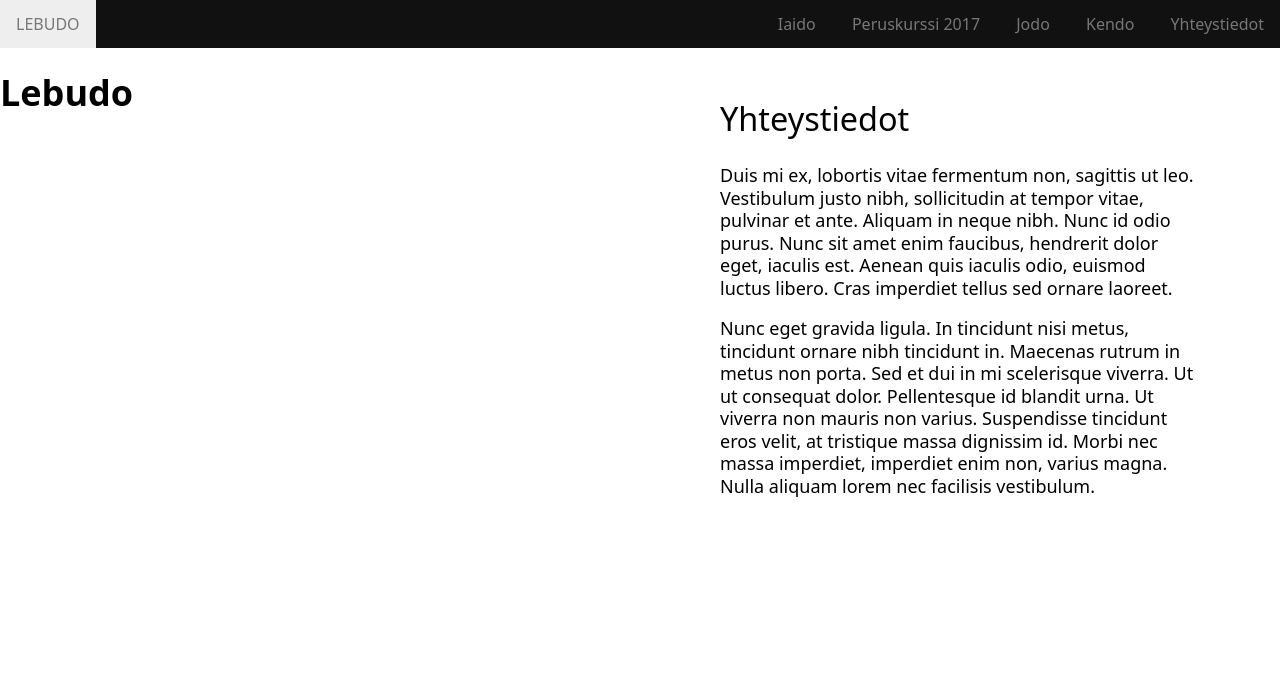
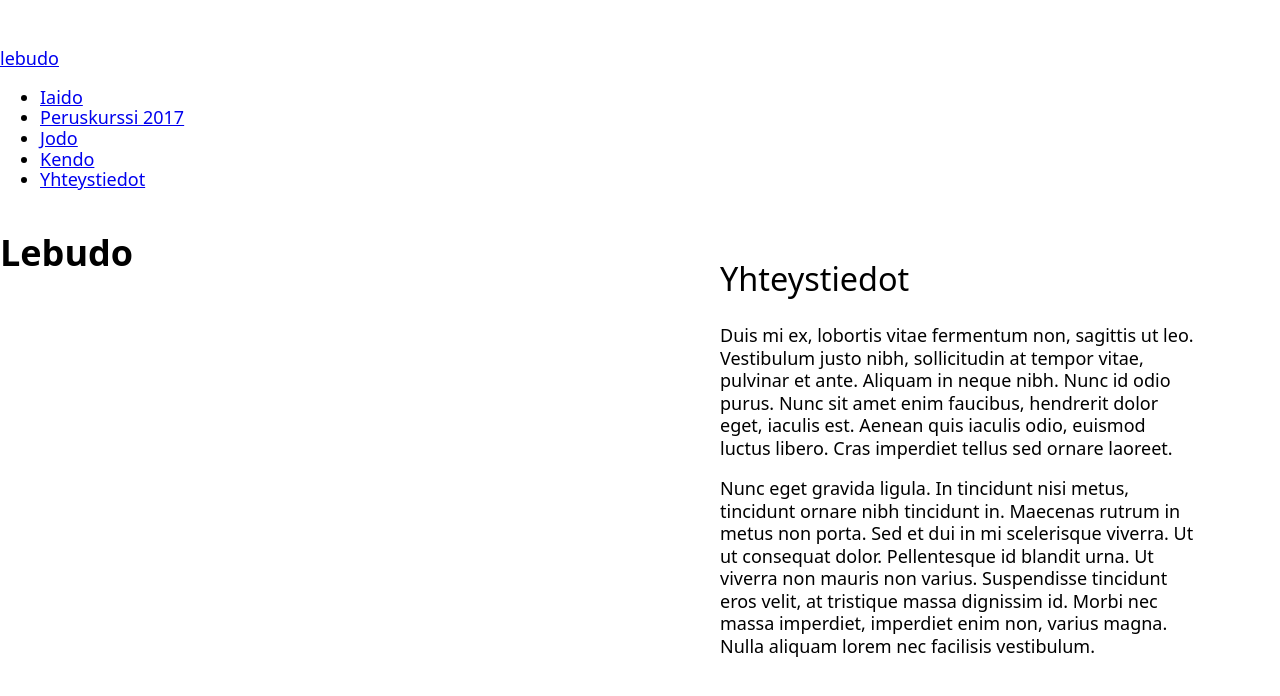
Before and after one commit to lime/lebudo, a Jekyll site: the page built from yhteystiedot.md, in a window 1280 px wide and 900 px high. Shown: the top 696 px of the window. Built offline with Jekyll 4.4.1, drawn with Linux system fonts in a browser that asks for light colours; nearby versions of some CDN libraries.

Commit message:
Remove navbar styling

```diff
--- a/_includes/navbar.html
+++ b/_includes/navbar.html
@@ -1,12 +1,12 @@
-<nav class="navbar pure-menu pure-menu-horizontal pure-menu-fixed">
-  <a href="{{ site.url }}" class="navbar-title pure-menu-heading pure-menu-link">
+<nav>
+  <a href="{{ site.url }}">
     {{ site.title }}
   </a>
-  <ul class="navbar-list pure-menu-list">
+  <ul>
     {% for page in site.pages %}
       {% if page.title %}
-        <li class="pure-menu-item">
-          <a href="{{ page.url }}" class="pure-menu-link">
+        <li>
+          <a href="{{ page.url }}">
             {{ page.title | escape }}
           </a>
         </li>
--- a/assets/main.scss
+++ b/assets/main.scss
@@ -45,29 +45,6 @@ h2 {
 p {
   font-size: 18px;
   line-height: 1.25em;
-}
-
-/*
- * Navigation
- */
-
-.navbar {
-  background: #111;
-  font-size: $navbar-font-size;
-  line-height: $navbar-font-size;
-}
-
-.pure-menu-link {
-  padding-top: ($navbar-height - $navbar-font-size) / 2;
-  padding-bottom: ($navbar-height - $navbar-font-size) / 2;
-}
-
-.navbar-title {
-
-}
-
-.navbar-list {
-  float: right;
 }
 
 // http://stackoverflow.com/a/13184714/454094
```
